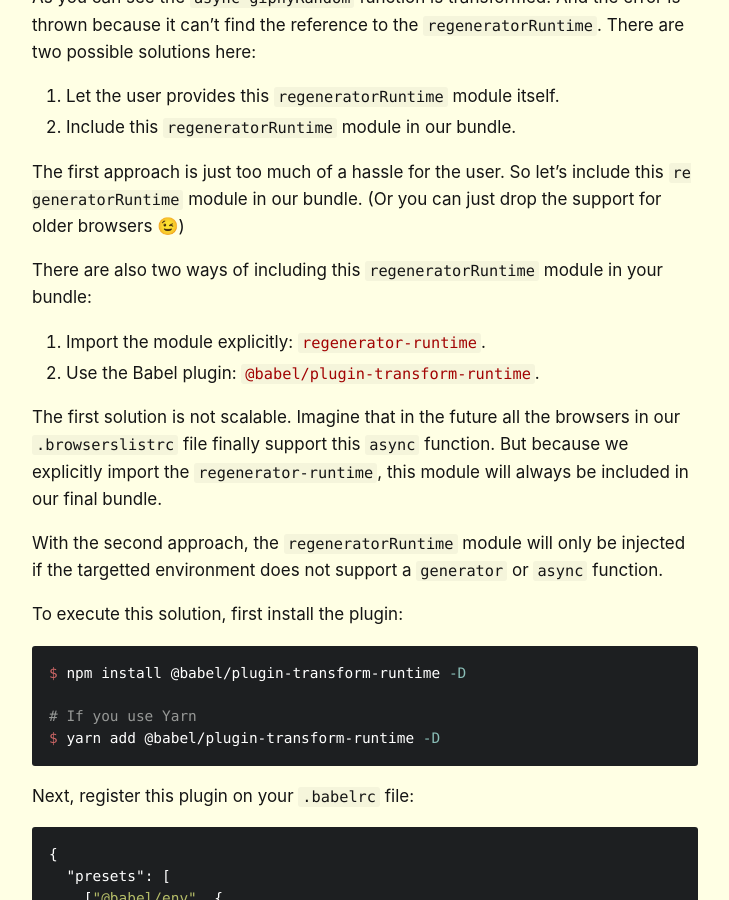
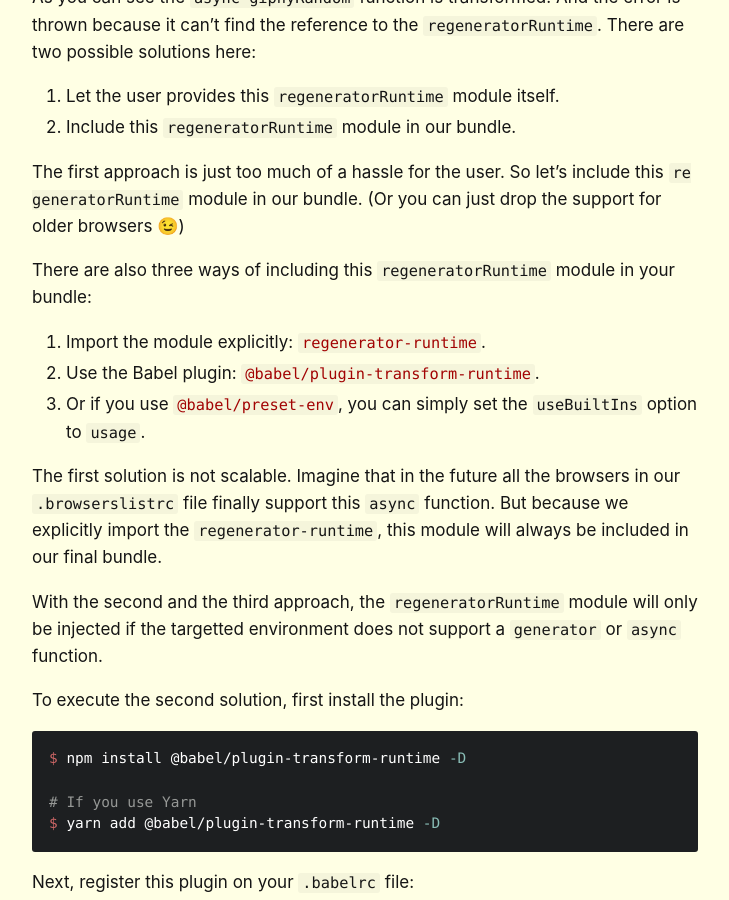
Before and after one commit to risan/bagja.net, a Jekyll site: the page built from _blog/regenerator-runtime-is-not-defined.md, in a window 1280 px wide and 900 px high, scrolled down 2473 px. Shown: the whole window, without its empty margins (275-1004 px from the left). Built offline with Jekyll 4.4.1, drawn with Linux system fonts in a browser that asks for light colours; some of the changed text lies outside the part shown.

Commit message:
Update info on babel

````diff
--- a/_blog/regenerator-runtime-is-not-defined.md
+++ b/_blog/regenerator-runtime-is-not-defined.md
@@ -105,16 +105,17 @@ As you can see the `async giphyRandom` function is transformed. And the error is
 
 The first approach is just too much of a hassle for the user. So let's include this `regeneratorRuntime` module in our bundle. (Or you can just drop the support for older browsers 😉)
 
-There are also two ways of including this `regeneratorRuntime` module in your bundle:
+There are also three ways of including this `regeneratorRuntime` module in your bundle:
 
 1. Import the module explicitly: [`regenerator-runtime`](https://github.com/facebook/regenerator/tree/master/packages/regenerator-runtime).
 2. Use the Babel plugin: [`@babel/plugin-transform-runtime`](https://babeljs.io/docs/en/babel-plugin-transform-runtime).
+3. Or if you use [`@babel/preset-env`](https://babeljs.io/docs/en/babel-preset-env#usebuiltins), you can simply set the `useBuiltIns` option to `usage`.
 
 The first solution is not scalable. Imagine that in the future all the browsers in our `.browserslistrc` file finally support this `async` function. But because we explicitly import the `regenerator-runtime`, this module will always be included in our final bundle.
 
-With the second approach, the `regeneratorRuntime` module will only be injected if the targetted environment does not support a `generator` or `async` function.
+With the second and the third approach, the `regeneratorRuntime` module will only be injected if the targetted environment does not support a `generator` or `async` function.
 
-To execute this solution, first install the plugin:
+To execute the second solution, first install the plugin:
 
 ```bash
 $ npm install @babel/plugin-transform-runtime -D
@@ -170,4 +171,20 @@ export default [
 ];
 ```
 
+The third solution is a lot more simpler. All we have to do is set the `useBuiltIns` option to `usage` on our `.babelrc` file:
+
+```json
+```json
+{
+  "presets": [
+    ["@babel/env", {
+      "modules": false,
+      "useBuiltIns": "usage"
+    }]
+  ]
+}
+```
+
+Babel will automatically import the polyfills for the features that we only use. The polyfill itself is provided by the [core-js](https://github.com/zloirock/core-js).
+
 Now everything should be working fine 👌🏻
````
Also changed, not shown: other parts of _blog/regenerator-runtime-is-not-defined.md (+1 -1 lines), _blog/bundling-your-javascript-library-with-rollup.md (+6 -1 lines).
